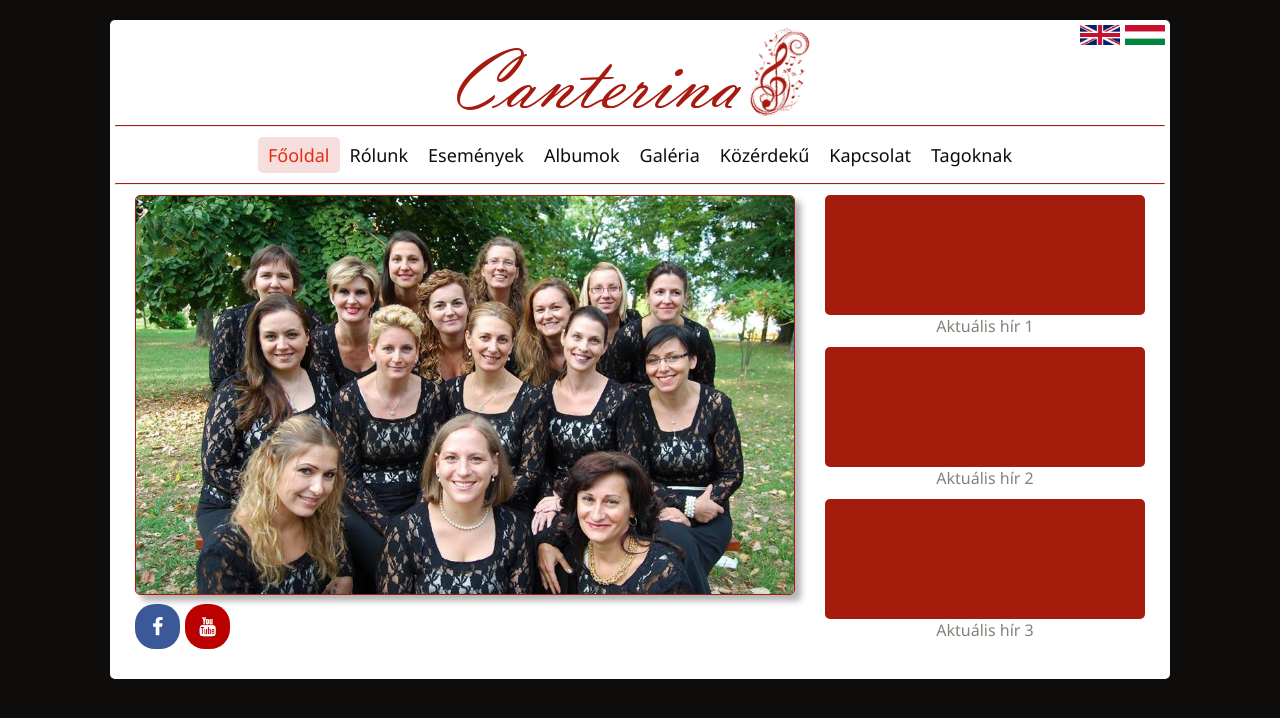
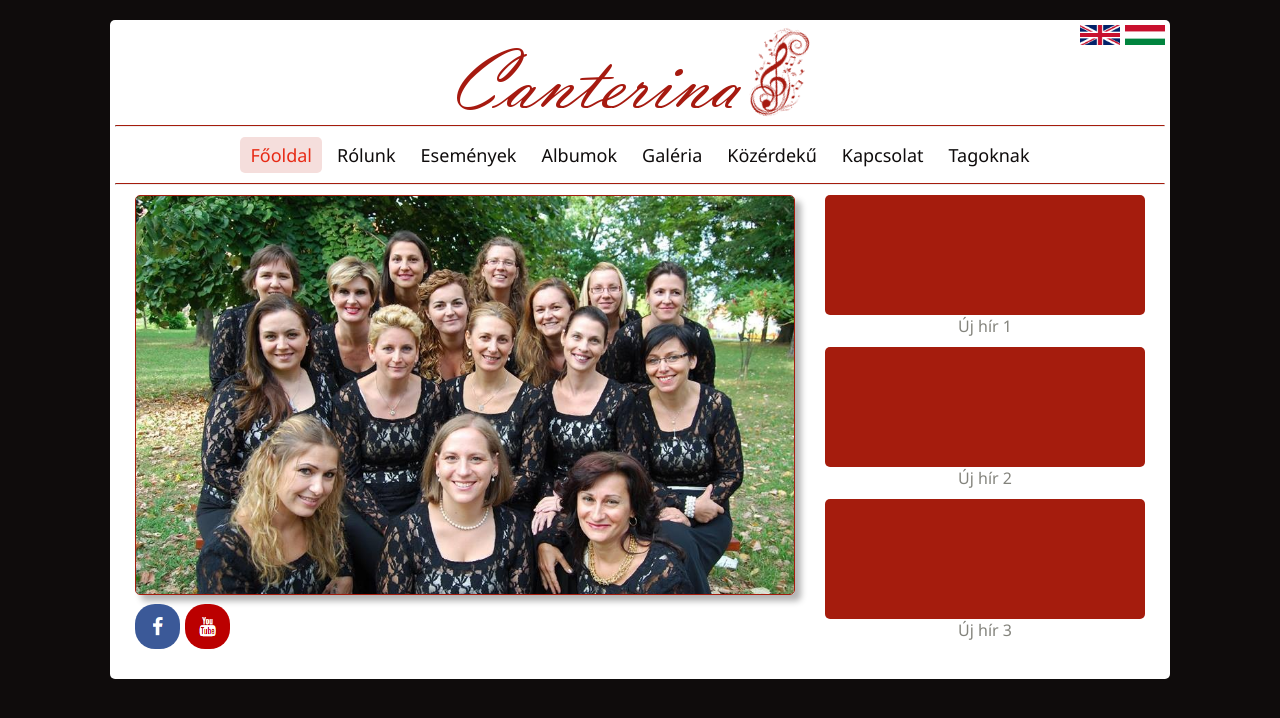
Before and after one commit to Szeba25/CanterinaVue, a Vue app: page /#/ in a window 1280 px wide. Shown: the top 718 px of the page. Built offline with nearby package versions, Linux system fonts and the light colour scheme.

Commit message:
Basic content editor test

```diff
--- a/package.json
+++ b/package.json
@@ -13,6 +13,7 @@
     "vue": "^2.6.11",
     "vue-i18n": "^8.17.2",
     "vue-router": "^3.1.6",
+    "vue2-editor": "^2.10.2",
     "vuex": "^3.1.3"
   },
   "devDependencies": {
--- a/src/App.vue
+++ b/src/App.vue
@@ -233,6 +233,7 @@ input[type=text]:focus, input[type=password]:focus {
                            auto
                            auto
                            auto;
+    grid-gap: 5px;
     padding: 0px;
     text-align: center;
     margin: auto;
--- a/src/components/AboutChoir.vue
+++ b/src/components/AboutChoir.vue
@@ -2,49 +2,58 @@
     <div class="layout">
         <div>
             <img class="styled-picture choir-picture" src="@/assets/choir.jpg">
-            <h2>Et harum quidem rerum facilis</h2>
-            <p class="justified-text">Sed ut perspiciatis, unde omnis iste natus error sit voluptatem accusantium doloremque laudantium, totam rem aperiam eaque ipsa, quae ab illo inventore veritatis et quasi architecto beatae vitae dicta sunt, explicabo.</p>
-            <p class="justified-text">Nemo enim ipsam voluptatem, quia voluptas sit, aspernatur aut odit aut fugit, sed quia consequuntur magni dolores eos, qui ratione voluptatem sequi nesciunt, neque porro quisquam est, qui dolorem ipsum, quia dolor sit amet consectetur adipiscivelit, sed quia non-numquam eius modi tempora incidunt, ut labore et dolore magnam aliquam quaerat voluptatem. Ut enim ad minima veniam, quis nostrum exercitationem ullam corporis suscipitlaboriosam, nisi ut aliquid ex ea commodi consequatur? Quis autem vel eum iure reprehenderit, qui inea voluptate velit esse, quam nihil molestiae consequatur, vel illum, qui dolorem eum fugiat, quo voluptas nulla pariatur? At vero eos et accusamus et iusto odio dignissimos ducimus, qui blanditiis praesentium voluptatum deleniti atque corrupti, quos dolores et quas molestias excepturi sint, obcaecati cupiditate non-provident, similique sunt in culpa, qui officia deserunt mollitia animi, id est laborum et dolorum fuga.</p>
-            <h4>Et harum quidem rerum facilis</h4>
-            <p class="justified-text">Et harum quidem rerum facilis est et expedita distinctio. Nam libero tempore, cum soluta nobis est eligendi optio, cumque nihil impedit, quo minus id, quod maxime placeat, facere possimus, omnis voluptas assumenda est, omnis dolor repellendus. Temporibus autem quibusdam et aut officiis debitis aut rerum necessitatibus saepe eveniet, ut et voluptates repudiandae sint et molestiae non-recusandae. Itaque earum rerum hic tenetur a sapiente delectus, ut aut reiciendis voluptatibus maiores alias consequatur aut perferendis doloribus asperiores repellat.</p>
+            <div class="main-content" v-html="content"></div>
         </div>
         <div class="audio-container">
-            <figure class="audio-item">
-                <figcaption class="audio-caption">Music name 1:</figcaption>
+            <figure class="audio-item" v-for="item in audio" :key="item.index">
+                <figcaption class="audio-caption">{{item[$i18n.locale].title}}:</figcaption>
                 <audio controls>
-                    <source src="test.mp3" type="audio/mpeg">
-                </audio>
-            </figure>
-            <figure class="audio-item">
-                <figcaption class="audio-caption">Music name 2:</figcaption>
-                <audio controls>
-                    <source src="test.mp3" type="audio/mpeg">
-                </audio>
-            </figure>
-            <figure class="audio-item">
-                <figcaption class="audio-caption">Music name 3:</figcaption>
-                <audio controls>
-                    <source src="test.mp3" type="audio/mpeg">
+                    <source v-bind:src="item.src">
                 </audio>
             </figure>
         </div>
-        <!--
-        <iframe width="100%" height="166" scrolling="no" frameborder="no" allow="autoplay" src="https://w.soundcloud.com/player/?url=https%3A//api.soundcloud.com/tracks/53002064&color=%23ff0000&auto_play=false&hide_related=true&show_comments=false&show_user=true&show_reposts=false&show_teaser=false"></iframe><div style="font-size: 10px; color: #cccccc;line-break: anywhere;word-break: normal;overflow: hidden;white-space: nowrap;text-overflow: ellipsis; font-family: Interstate,Lucida Grande,Lucida Sans Unicode,Lucida Sans,Garuda,Verdana,Tahoma,sans-serif;font-weight: 100;"><a href="https://soundcloud.com/themostepicmusic" title="The Most Epic Music" target="_blank" style="color: #cccccc; text-decoration: none;">The Most Epic Music</a> · <a href="https://soundcloud.com/themostepicmusic/two-steps-from-hell-protectors" title="Two Steps From Hell -  Protectors of the Earth (Choir)" target="_blank" style="color: #cccccc; text-decoration: none;">Two Steps From Hell -  Protectors of the Earth (Choir)</a></div>
-        -->
-
+        <vue-editor v-model="content" :editor-toolbar="customToolbar"></vue-editor>
     </div>
 </template>
 
 <script>
+import { VueEditor } from "vue2-editor";
+
 export default {
-    name: "AboutChoir"
+    name: "AboutChoir",
+
+    components: {
+        VueEditor
+    },
+
+    data() {
+        return {
+            content: "",
+
+            customToolbar: [
+                [{ 'header': [false, 1, 2, 3, 4, 5, 6] }],
+                ["bold", "italic", "underline"],
+                [{ list: "ordered" }, { list: "bullet" }],
+            ],
+
+            audio: [
+                { en: { title: "Music 1" }, hu: { title: "1. Zene" }, src:"test.mp3" },
+                { en: { title: "Music 2" }, hu: { title: "2. Zene" }, src:"test.mp3" },
+                { en: { title: "Music 3" }, hu: { title: "3. Zene" }, src:"test.mp3" }
+            ]
+        }
+    }
 }
 </script>
 
 <style scoped>
+.main-content {
+    text-align: justify;
+}
+
 .layout {
     display: grid;
-    grid-template-rows: min-content min-content;
+    grid-template-rows: min-content min-content min-content;
     grid-gap: 20px;
     margin: 10px 25px 25px 25px;
 }
--- a/src/components/Main.vue
+++ b/src/components/Main.vue
@@ -11,17 +11,9 @@
             </a>
         </div>
         <div>
-            <div class="news">
+            <div class="news" v-for="item in news" :key="item.index">
                 <div class="news-img"></div>
-                <p class="news-txt">{{ $t("tmp.news1") }}</p>
-            </div>
-            <div class="news">
-                <div class="news-img"></div>
-                <p class="news-txt">{{ $t("tmp.news2") }}</p>
-            </div>
-            <div class="news">
-                <div class="news-img"></div>
-                <p class="news-txt">{{ $t("tmp.news3") }}</p>
+                <p class="news-txt">{{ item[$i18n.locale].text }}</p>
             </div>
         </div>
     </div>
@@ -29,7 +21,17 @@
 
 <script>
 export default {
-    name: "Main"
+    name: "Main",
+
+    data() {
+        return {
+            news: [
+                { en: { text: "News item 1" }, hu: { text: "Új hír 1" }, src: "", link: "" },
+                { en: { text: "News item 2" }, hu: { text: "Új hír 2" }, src: "", link: "" },
+                { en: { text: "News item 3" }, hu: { text: "Új hír 3" }, src: "", link: "" }
+            ]
+        }
+    }
 }
 </script>
 
--- a/src/main.js
+++ b/src/main.js
@@ -90,11 +90,6 @@ const messages = {
             contact: "Contact",
             forMembers: "For members"
         },
-        tmp: {
-            news1: "Actual news 1",
-            news2: "Actual news 2",
-            news3: "Actual news 3"
-        },
         login: {
             title: "Welcome!",
             username: "Username",
@@ -119,11 +114,6 @@ const messages = {
             contact: "Kapcsolat",
             forMembers: "Tagoknak"
         },
-        tmp: {
-            news1: "Aktuális hír 1",
-            news2: "Aktuális hír 2",
-            news3: "Aktuális hír 3"
-        },
         login: {
             title: "Üdvözöljük!",
             username: "Felhasználónév",
```
Also changed, not shown: 1 other file (tests, documents, lock files or other folders).
